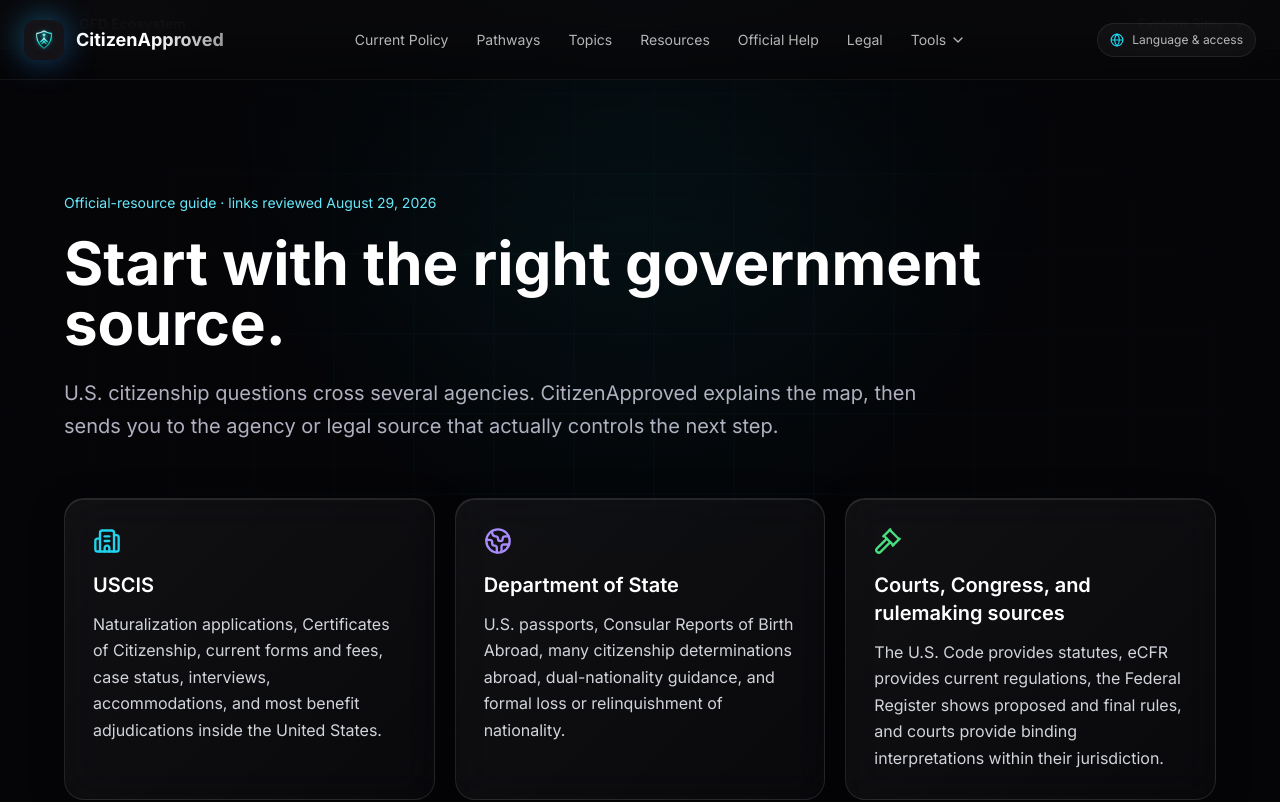
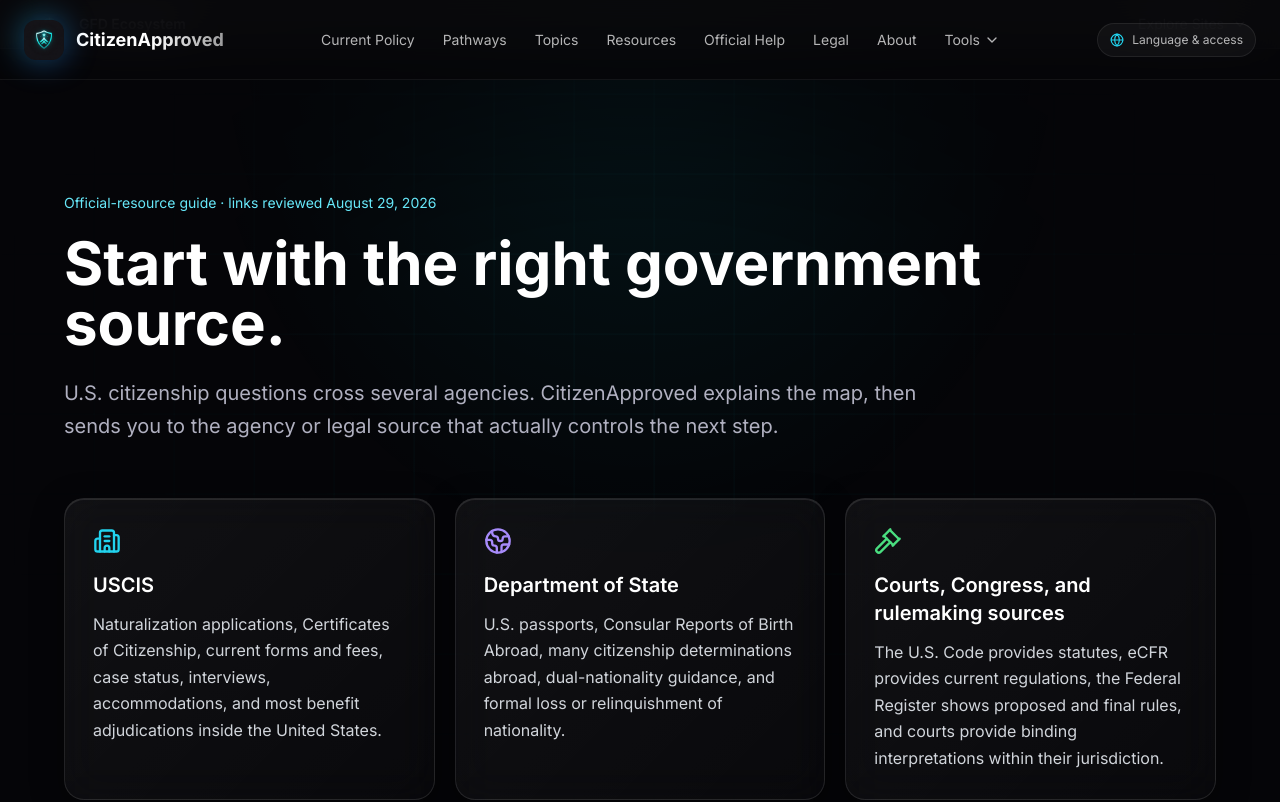
Before and after one commit to weave0/CitizenApproved, a Next.js app: page /help in a window 1280 px wide. Shown: the top 802 px of the page. Built offline with nearby package versions, Linux system fonts and the light colour scheme.

Commit message:
fix: make skip navigation bypass primary nav and restore About

```diff
--- a/src/components/Navbar.tsx
+++ b/src/components/Navbar.tsx
@@ -12,6 +12,7 @@ const navLinks = [
   { href: "/resources", label: "Resources" },
   { href: "/help", label: "Official Help" },
   { href: "/legal", label: "Legal" },
+  { href: "/about", label: "About" },
 ];
 
 const tools = [
@@ -40,6 +41,7 @@ export function Navbar() {
   }, []);
 
   return (
+    <>
       <nav className="fixed top-0 left-0 right-0 z-50" aria-label="Primary navigation">
         <div className="absolute inset-0 bg-[#050508]/80 backdrop-blur-xl border-b border-white/[0.06]" />
 
@@ -55,7 +57,7 @@ export function Navbar() {
               <span className="text-lg font-bold bg-gradient-to-r from-white via-white to-white/60 bg-clip-text text-transparent">CitizenApproved</span>
             </Link>
 
-          <div className="hidden lg:flex items-center gap-1">
+            <div className="hidden xl:flex items-center gap-1">
               {navLinks.map((link) => (
                 <Link key={link.href} href={link.href} className="px-3 py-2 text-sm text-white/70 hover:text-white rounded-lg hover:bg-white/[0.06] transition-all duration-200">{link.label}</Link>
               ))}
@@ -94,7 +96,7 @@ export function Navbar() {
               <button
                 type="button"
                 onClick={() => setIsOpen(!isOpen)}
-              className="lg:hidden p-2 text-white/70 hover:text-white rounded-lg hover:bg-white/[0.06] transition-colors"
+                className="xl:hidden p-2 text-white/70 hover:text-white rounded-lg hover:bg-white/[0.06] transition-colors"
                 aria-label={isOpen ? "Close navigation" : "Open navigation"}
                 aria-expanded={isOpen}
                 aria-controls="mobile-navigation"
@@ -106,12 +108,11 @@ export function Navbar() {
         </div>
 
         {isOpen && (
-        <div id="mobile-navigation" className="lg:hidden absolute top-full left-0 right-0 bg-[#050508]/98 backdrop-blur-xl border-b border-white/[0.08] max-h-[calc(100vh-4rem)] overflow-y-auto">
+          <div id="mobile-navigation" className="xl:hidden absolute top-full left-0 right-0 bg-[#050508]/98 backdrop-blur-xl border-b border-white/[0.08] max-h-[calc(100vh-4rem)] overflow-y-auto">
             <div className="px-4 py-4 space-y-1">
               {navLinks.map((link) => (
                 <Link key={link.href} href={link.href} onClick={() => setIsOpen(false)} className="block px-4 py-3 text-white/80 hover:text-white hover:bg-white/[0.06] rounded-lg transition-colors">{link.label}</Link>
               ))}
-            <Link href="/about" onClick={() => setIsOpen(false)} className="block px-4 py-3 text-white/80 hover:text-white hover:bg-white/[0.06] rounded-lg transition-colors">About</Link>
               <div className="pt-2 mt-2 border-t border-white/[0.08]">
                 <p className="px-4 py-2 text-xs text-white/60 uppercase tracking-wider">Tools and access</p>
                 {tools.map((tool) => (
@@ -122,5 +123,7 @@ export function Navbar() {
           </div>
         )}
       </nav>
+      <div id="page-content" tabIndex={-1} aria-hidden="true" />
+    </>
   );
 }
```
Lines whose indentation alone changed are shown as unchanged.
